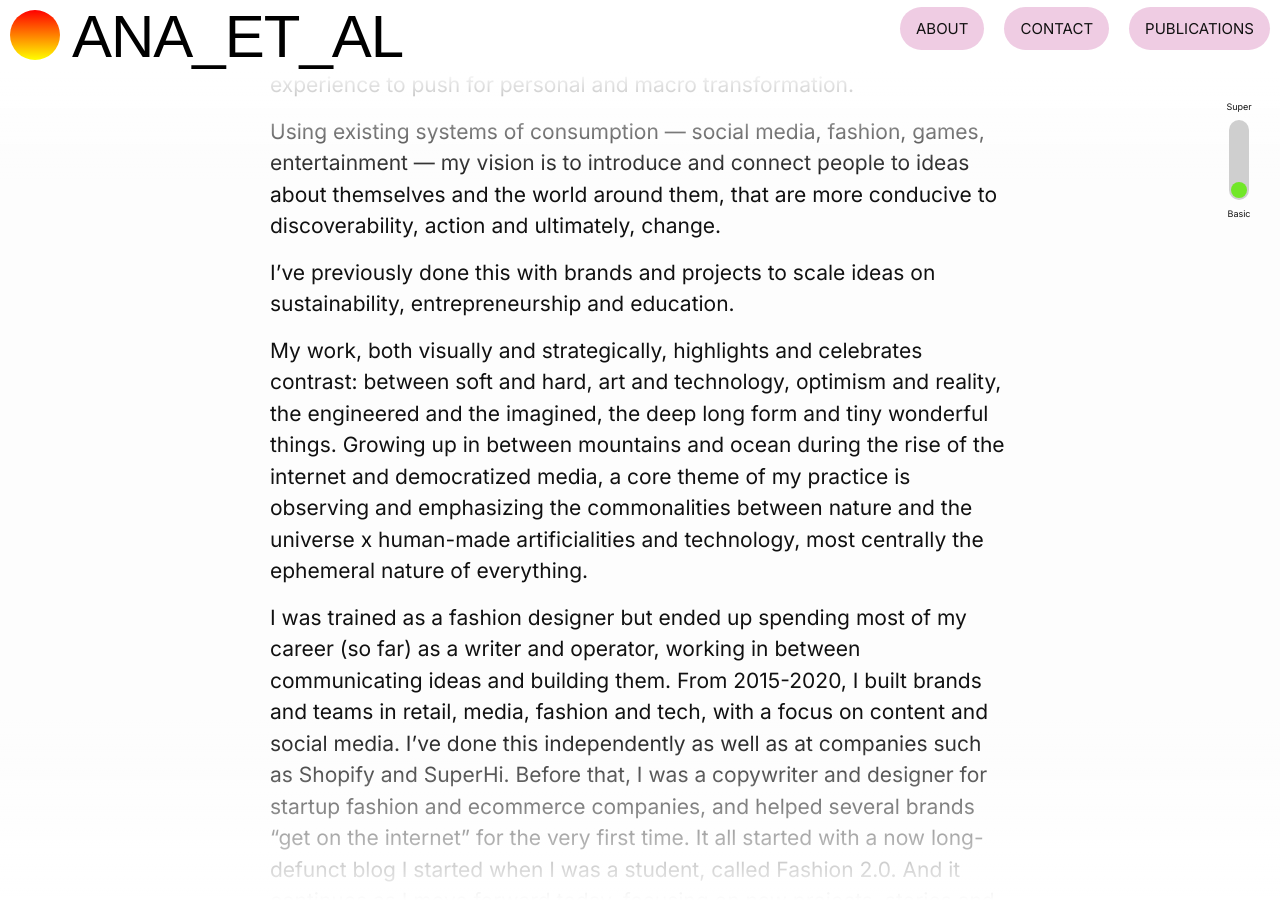
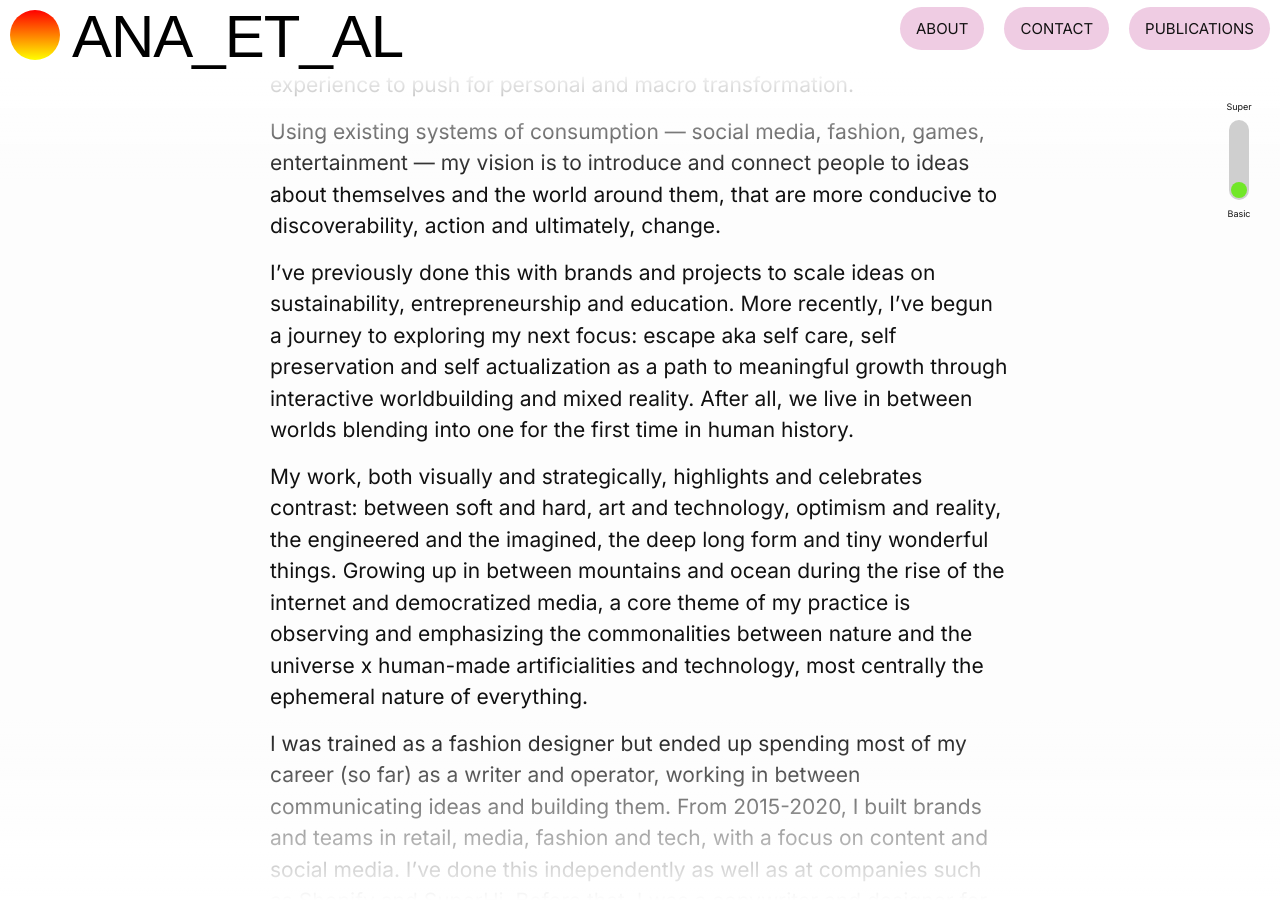
Before and after one commit to ana-wang/website2021, a Jekyll site: the page built from about.markdown, in a window 1280 px wide and 900 px high, scrolled down 780 px. Built offline with Jekyll 4.4.1, drawn with Linux system fonts in a browser that asks for light colours; some web fonts are replaced.

Commit message:
Small tweaks to bio

```diff
--- a/about.markdown
+++ b/about.markdown
@@ -25,7 +25,7 @@ Today, almost everything is content, and my particular version of it combines ae
 
 Using existing systems of consumption — social media, fashion, games, entertainment — my vision is to introduce and connect people to ideas about themselves and the world around them, that are more conducive to discoverability, action and ultimately, change.
 
-I've previously done this with brands and projects to scale ideas on sustainability, entrepreneurship and education.
+I've previously done this with brands and projects to scale ideas on sustainability, entrepreneurship and education. More recently, I've begun a journey to exploring my next focus: escape aka self care, self preservation and self actualization as a path to meaningful growth through interactive worldbuilding and mixed reality. After all, we live in between worlds blending into one for the first time in human history.
 
 My work, both visually and strategically, highlights and celebrates contrast: between soft and hard, art and technology, optimism and reality, the engineered and the imagined, the deep long form and tiny wonderful things. Growing up in between mountains and ocean during the rise of the internet and democratized media, a core theme of my practice is observing and emphasizing the commonalities between nature and the universe x human-made artificialities and technology, most centrally the ephemeral nature of everything.
 
--- a/index.markdown
+++ b/index.markdown
@@ -8,10 +8,10 @@ layout: home
     <div class="home home-text">
 
         <h1>
-                I run tiny <a class="home-link" href="/publications">publications</a> about fashion and creativity.
+                I run tiny <a class="home-link" href="/publications">publications</a>.
         </h1>
         <h1>
-                I also research and experiment with content and emerging technology for <a class="home-link-2" href="/publications">social and immersive media</a> in fashion, retail, gaming and entertainment.
+                I also research and experiment with content and emerging technology for <a class="home-link-2" href="/publications">social and immersive media</a> in fashion, retail, and interactive entertainment.
         </h1>
         <h1>
                More about me <a href="/about">here -></a>
```
